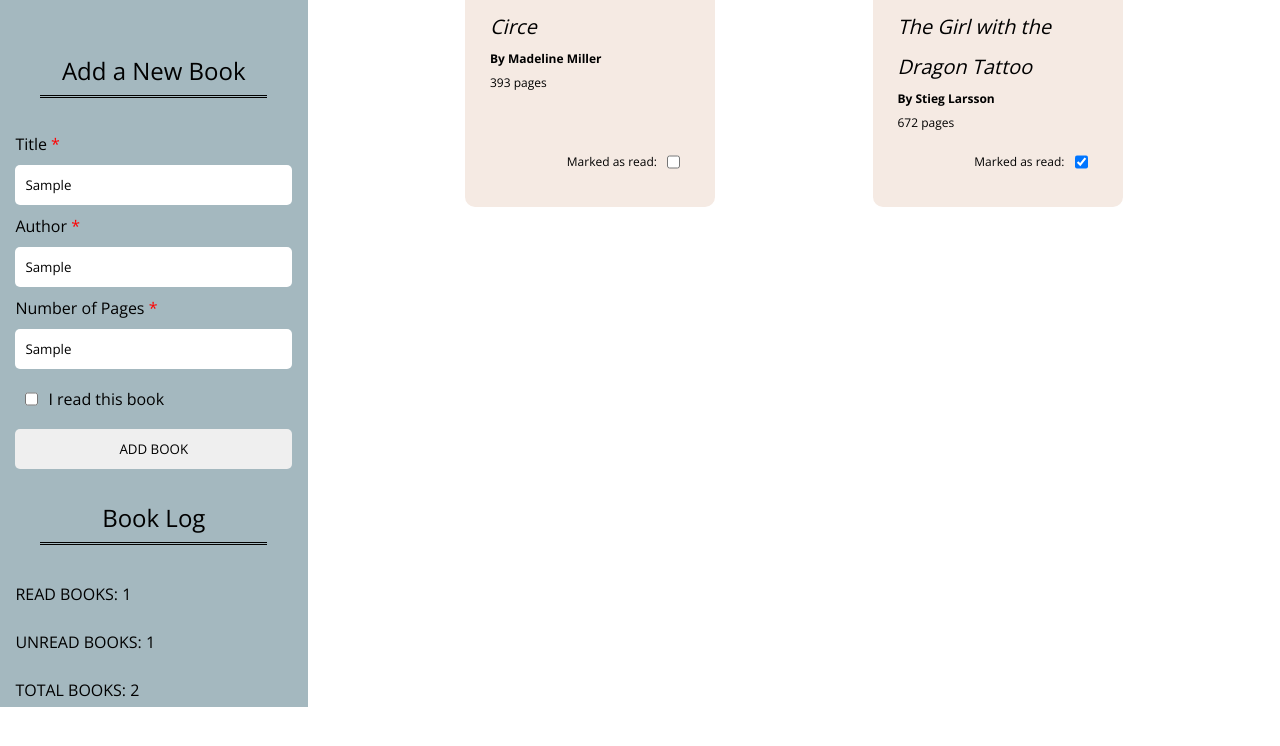
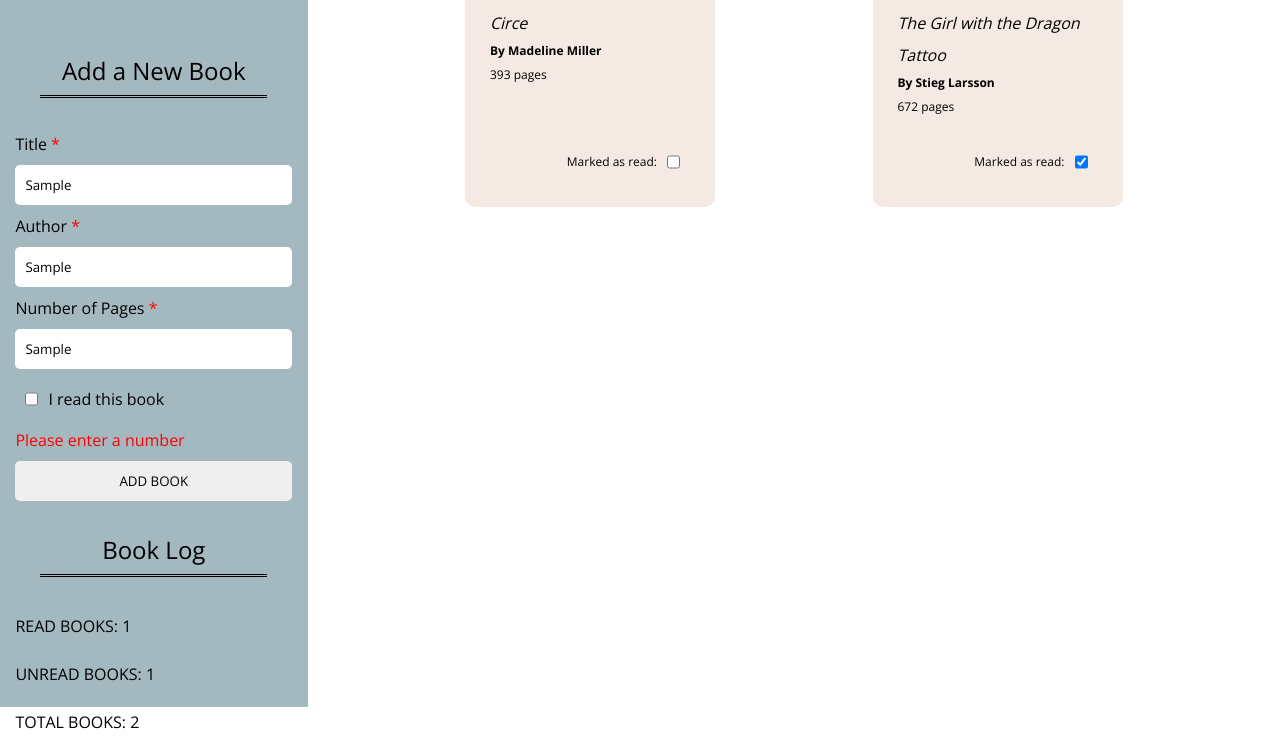
Before and after one commit to kimsjason/library, a plain HTML site: page index.html in a window 1280 px wide. Both pictures are taken after typing "Sample", "Sample", "Sample" into the empty fields and a click on the button "ADD BOOK". Shown: the part 93-839 px from the top of the page. Before the commit the page ends 807 px from the top, so only its background shows below. Drawn offline with nearby package versions, Linux system fonts and the light colour scheme.

Commit message:
Add alert messages for form validation rules

```diff
--- a/index.html
+++ b/index.html
@@ -22,6 +22,7 @@
                     <input type='checkbox' id='read' name='read book'>
                     <label for='read'>I read this book</label>
                 </div>
+                <div class='alert-message'></div>
                 <input type='button' value='ADD BOOK'>
             </form>
             <div class='book-log'>
--- a/scripts/main.js
+++ b/scripts/main.js
@@ -107,11 +107,13 @@ submitForm.addEventListener('click', () => {
     const pages = document.querySelector('input[name=pages]');
     const readBook = document.querySelector('input[name="read book"]');
 
+    const alertMessage = document.querySelector('.alert-message');
     if ((title.value === '') || (author.value === '') || (pages.value === '')) {
-        console.log('This is a required field');
+        alertMessage.textContent = 'Please fill in all the required fields.'
     } else if (isNaN(pages.value)) {
-        console.log('Please enter a number');
+        alertMessage.textContent = 'Please enter a number';
     } else {
+        alertMessage.textContent = '';
         const book = new Book(title.value, author.value, pages.value, readBook.checked);
         addBookToLibrary(book);
         const books = document.getElementsByClassName('books')[0];
--- a/styles/style.css
+++ b/styles/style.css
@@ -57,7 +57,7 @@ input {
     border-radius: 5px;
 }
 
-.required-field {
+.required-field, .alert-message {
     color: red;
 }
 
@@ -98,7 +98,6 @@ input {
 }
 
 .title {
-    font-size: 1.25em;
     font-style: italic;
 }
 
```
